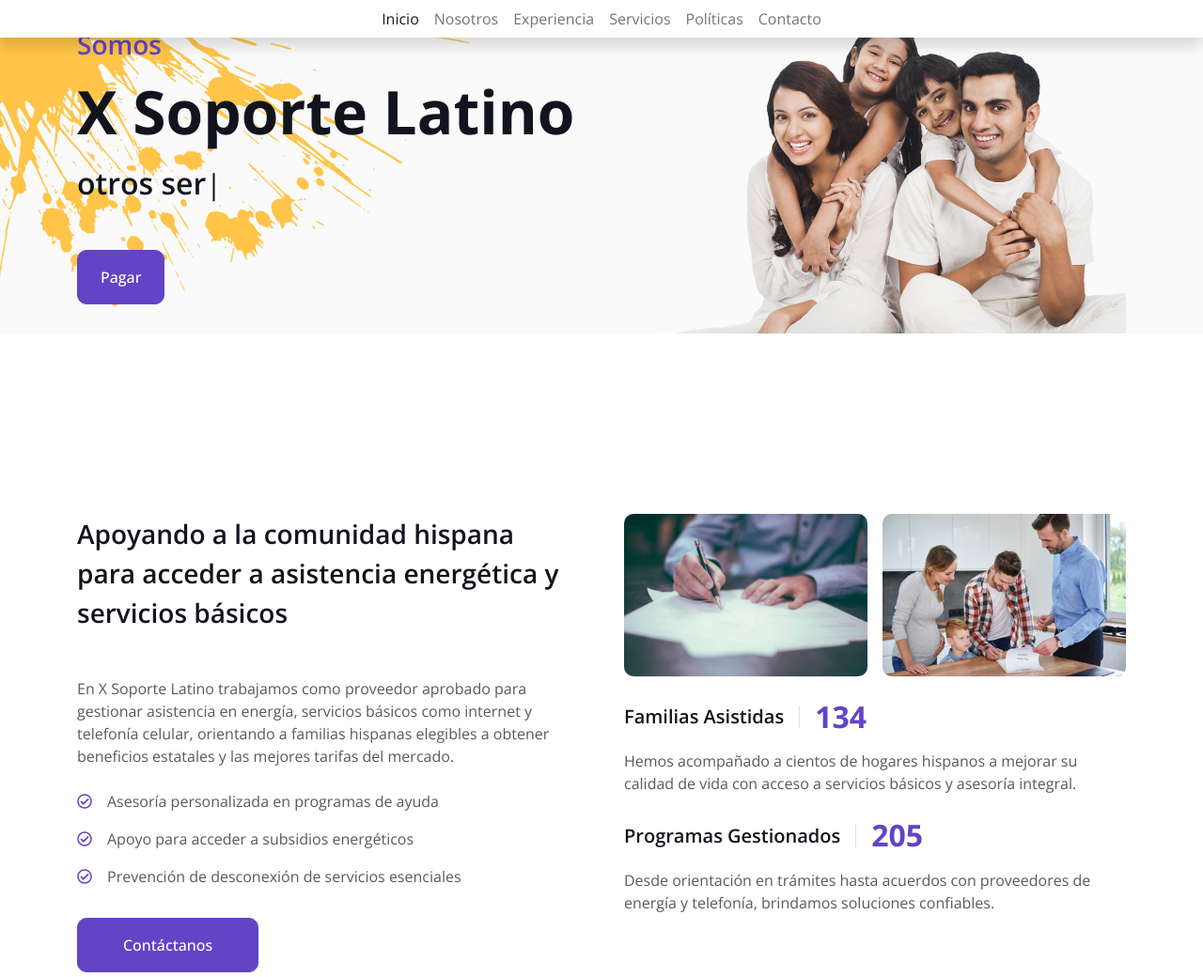
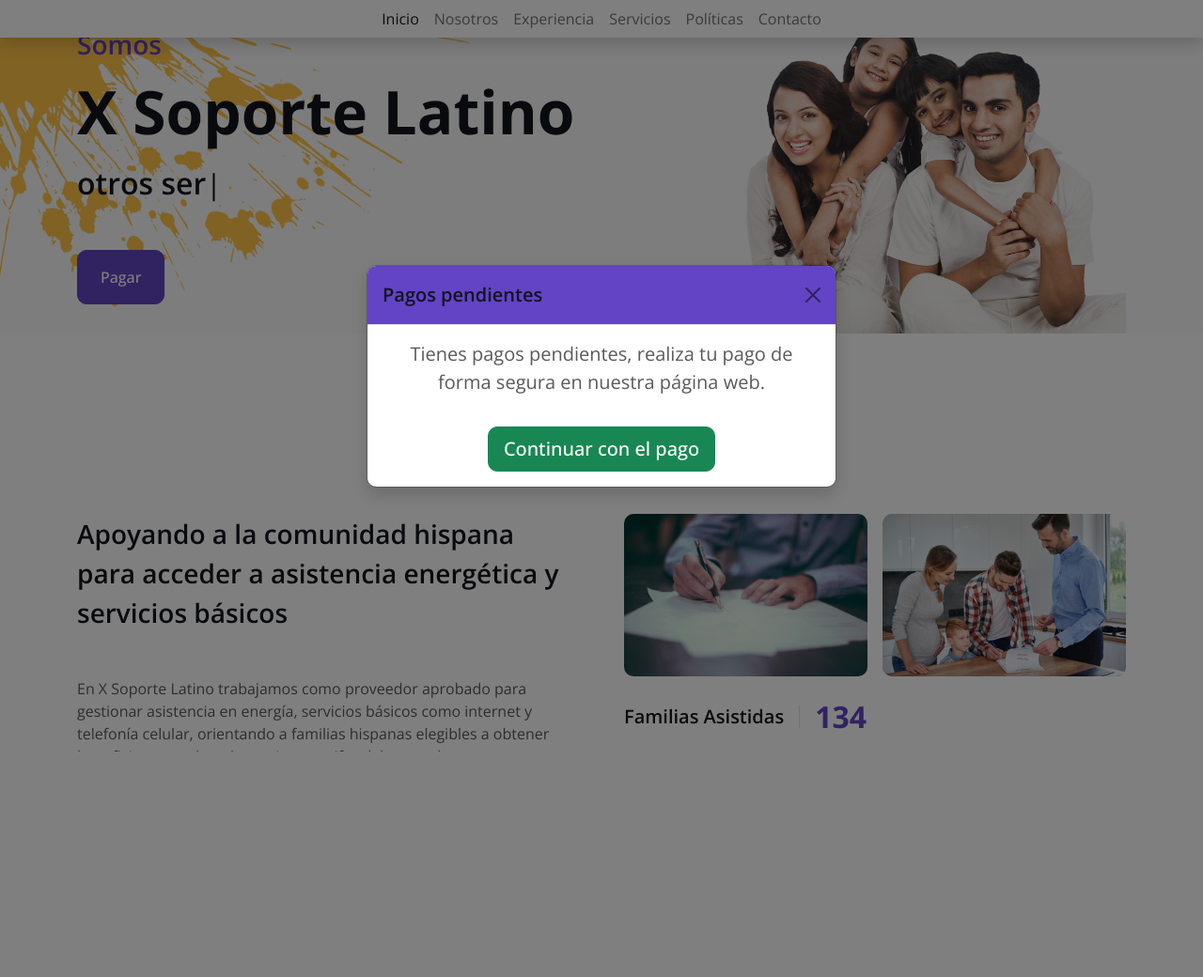
Before and after one commit to juniorfran/subsidyhomeasssitance, a Django app: page / in a window 1280 px wide. Shown: the top 1040 px of the page at 94% size. After the commit the page ends 800 px from the top, so only its background shows below. Run offline with Django 5.2, Linux system fonts and the light colour scheme; data comes from the database, SQL or seed files in the repository; some libraries are stand-ins or nearby versions.

Commit message:
Update home.html

```diff
--- a/home/templates/home.html
+++ b/home/templates/home.html
@@ -100,6 +100,23 @@
     </div>
     <!-- Copyright End -->
 
+    <!-- Modal informativo -->
+<div class="modal fade" id="modalInfoPago" tabindex="-1" aria-hidden="true">
+  <div class="modal-dialog modal-dialog-centered">
+    <div class="modal-content shadow">
+      <div class="modal-header bg-primary text-white">
+        <h5 class="modal-title">Pagos pendientes</h5>
+        <button type="button" class="btn-close" data-bs-dismiss="modal" aria-label="Cerrar"></button>
+      </div>
+      <div class="modal-body text-center">
+        <p class="fs-5">Tienes pagos pendientes, realiza tu pago de forma segura en nuestra página web.</p>
+        <button class="btn btn-success btn-lg mt-3" id="btnContinuarPago">Continuar con el pago</button>
+      </div>
+    </div>
+  </div>
+</div>
+
+
 
     <!-- Back to Top -->
     <a href="#" class="btn btn-lg btn-primary btn-lg-square back-to-top"><i class="bi bi-arrow-up"></i></a>
@@ -125,6 +142,18 @@
     <script src="{% static "js/main.js" %}"></script>
 
     <script>
+
+        document.addEventListener("DOMContentLoaded", function () {
+            var infoModal = new bootstrap.Modal(document.getElementById("modalInfoPago"));
+            infoModal.show();
+
+            document.getElementById("btnContinuarPago").addEventListener("click", function () {
+                infoModal.hide();
+                var selectorModal = new bootstrap.Modal(document.getElementById("selectorPagoModal"));
+                selectorModal.show();
+            });
+        });
+
 document.addEventListener("DOMContentLoaded", function () {
     $('#aniovencimiento').datepicker({
         format: "yyyy",
```
